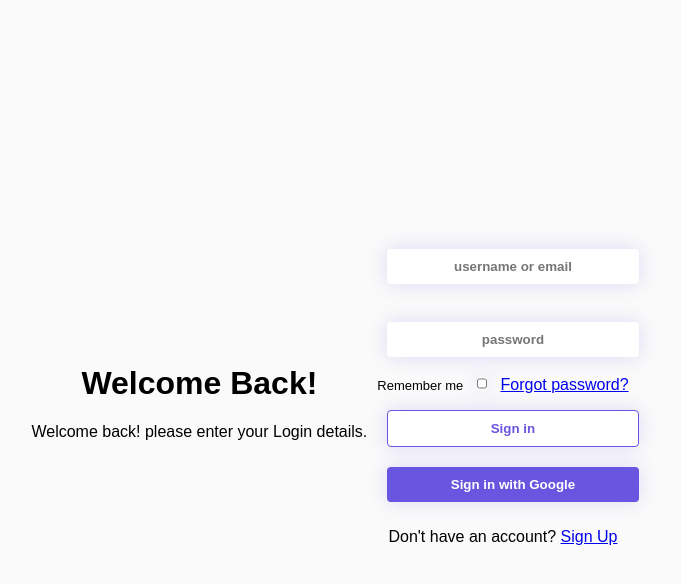
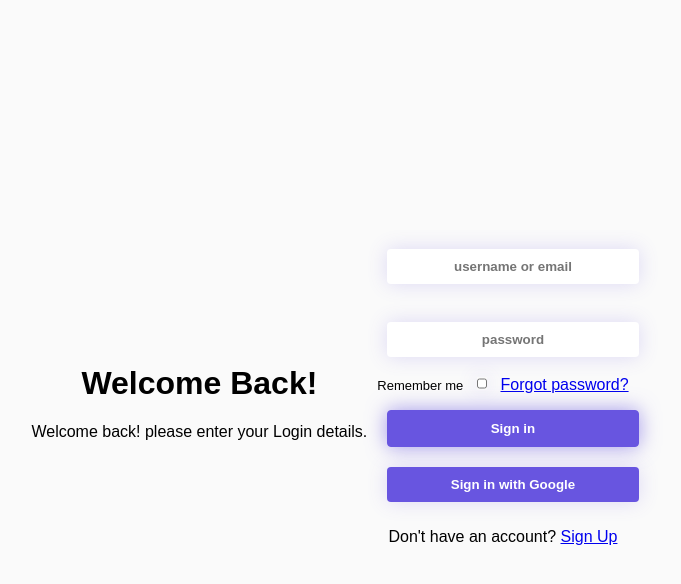
Before and after one commit to mdansarijaved/JavascriptLOB, a plain HTML site: page DEv/index.html in a window 1280 px wide. In both pictures the pointer is over the button "Sign in". Shown: the whole page, without its empty margins (310-991 px from the left). Drawn offline with Linux system fonts and the light colour scheme.

Commit message:
day 1 -2

```diff
--- a/DEv/CSS/Styles.css
+++ b/DEv/CSS/Styles.css
@@ -34,7 +34,8 @@ input[type=checkbox] {
     display: inline-block;
     width: 10px;
 }
-label{
+
+label {
     font-size: 13px;
 }
 
@@ -50,9 +51,18 @@ button {
     padding: 10px 0;
     box-shadow: 0 0 20px rgba(104, 85, 224, 0.2);
 }
-.Intro{
+
+button:hover {
+    color: white;
+
+    box-shadow: 0 0 20px rgba(104, 85, 224, 0.6);
+    background-color: rgba(104, 85, 224, 1);
+}
+
+.Intro {
     margin-right: 10px;
 }
+
 .signin {
     color: rgb(104, 85, 224);
     background-color: rgba(255, 255, 255, 1);
```
